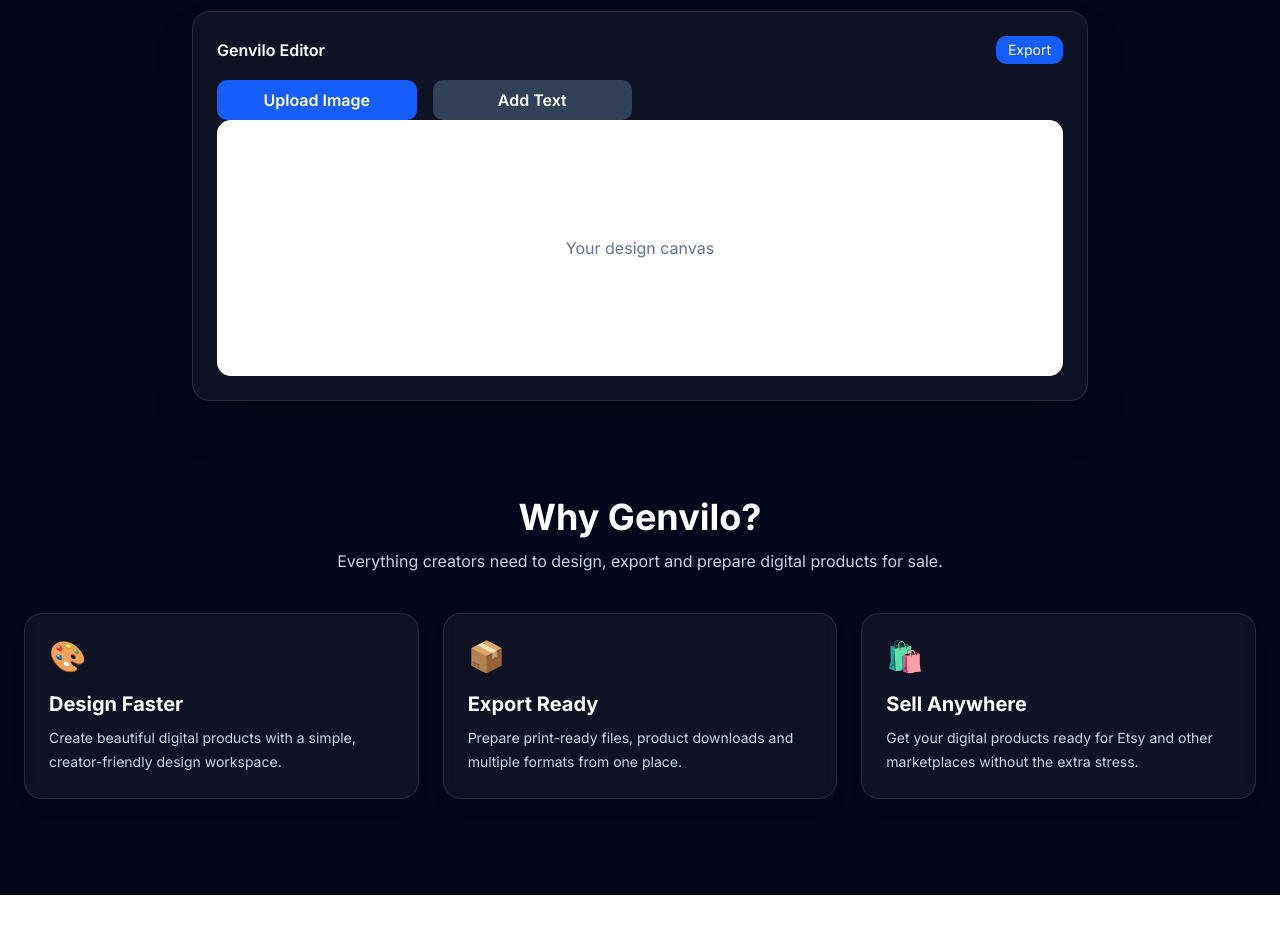
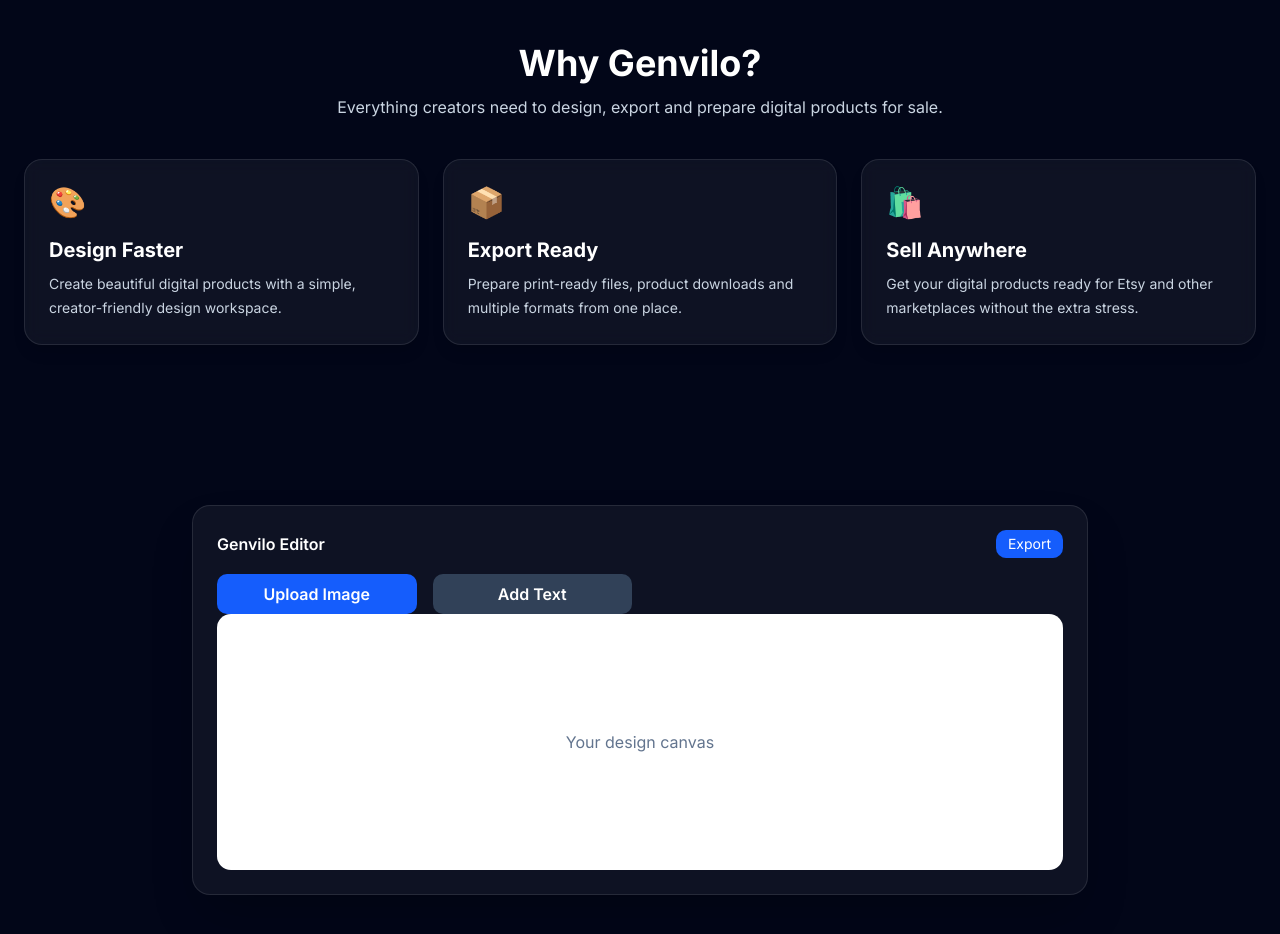
Before and after one commit to Stewey95/yourdesign, a Next.js app: page / in a window 1280 px wide. Shown: the part 460-1394 px from the top of the page. Before the commit the page ends 1355 px from the top, so only its background shows below. Built offline with nearby package versions, Linux system fonts and the light colour scheme.

Commit message:
Move editor section and improve Genvilo layout

```diff
--- a/app/page.tsx
+++ b/app/page.tsx
@@ -6,7 +6,7 @@
     <main className="min-h-screen bg-slate-950 text-white">
       <Navbar />
 
-      <section id="editor" className="mx-auto flex max-w-7xl flex-col items-center px-6 py-24 text-center">
+      <section className="mx-auto flex max-w-7xl flex-col items-center px-6 py-24 text-center">
         <h1 className="mb-6 text-5xl font-extrabold tracking-tight md:text-7xl">
           Create. Package. Sell.
         </h1>
@@ -25,7 +25,7 @@
     Learn More
   </button>
 </div>
-        <EditorPreview />
+
       </section>
       <section id="features" className="mx-auto max-w-7xl px-6 pb-24">
   <div className="mb-10 text-center">
@@ -57,6 +57,11 @@
     />
   </div>
 </section>
-    </main>
+
+<section id="editor" className="mx-auto flex max-w-7xl justify-center px-6 pb-24">
+  <EditorPreview />
+</section>
+
+</main>
   );
 }
```
